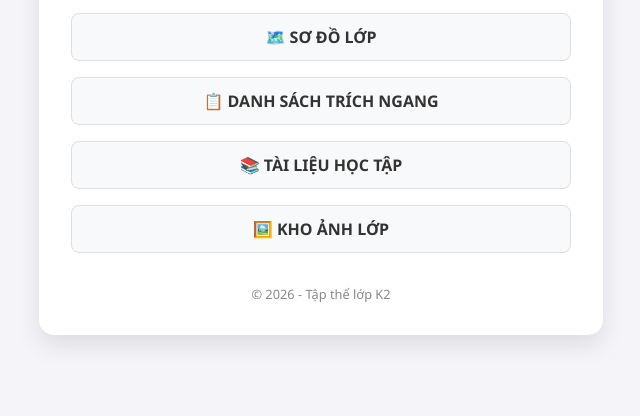
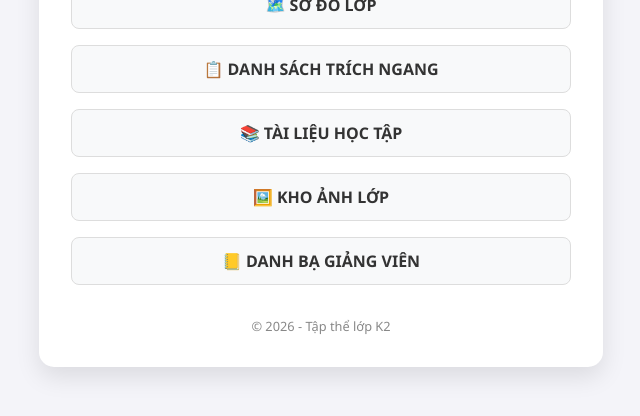
Before and after one commit to drphucpx/tcctk2, a plain HTML site: page index.html in a window 1280 px wide. Shown: the part 340-756 px from the top of the page, without its empty margins (319-959 px from the left). Drawn offline with Linux system fonts and the light colour scheme.

Commit message:
Add link to lecturer contact list in index.html

```diff
--- a/index.html
+++ b/index.html
@@ -93,6 +93,10 @@
         <div class="menu-item">
             <a href="https://drive.google.com/drive/u/1/folders/1cBSR9X95jv5jVidhExytV602LJWXltIW" class="menu-link" target="_blank">🖼️ KHO ẢNH LỚP</a>
         </div>
+
+        <div class="menu-item">
+            <a href="https://drphucpx.github.io/danhbatcct/" class="menu-link" target="_blank">📒 DANH BẠ GIẢNG VIÊN</a>
+        </div>
     </div>
 
     <footer>
```
